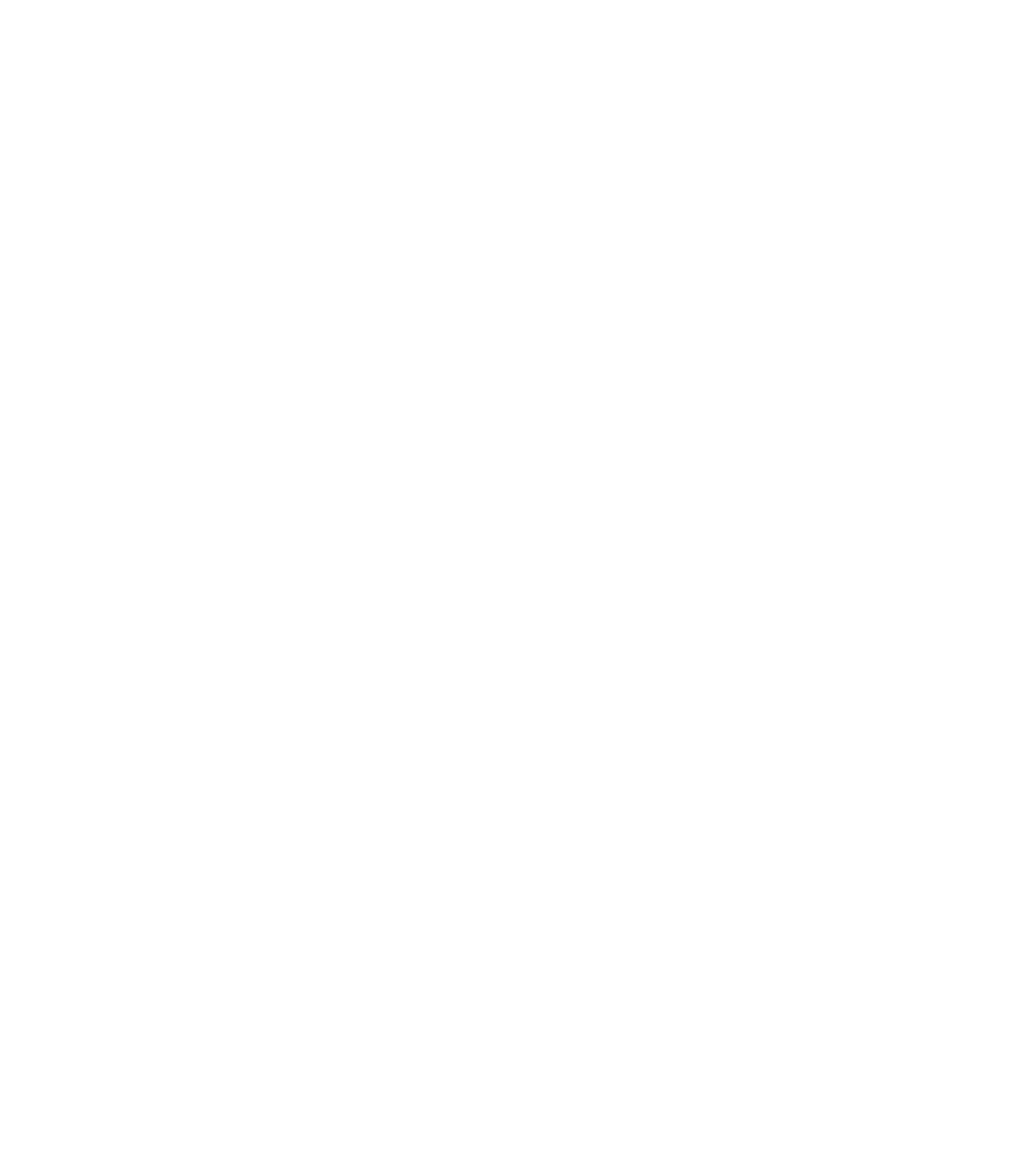
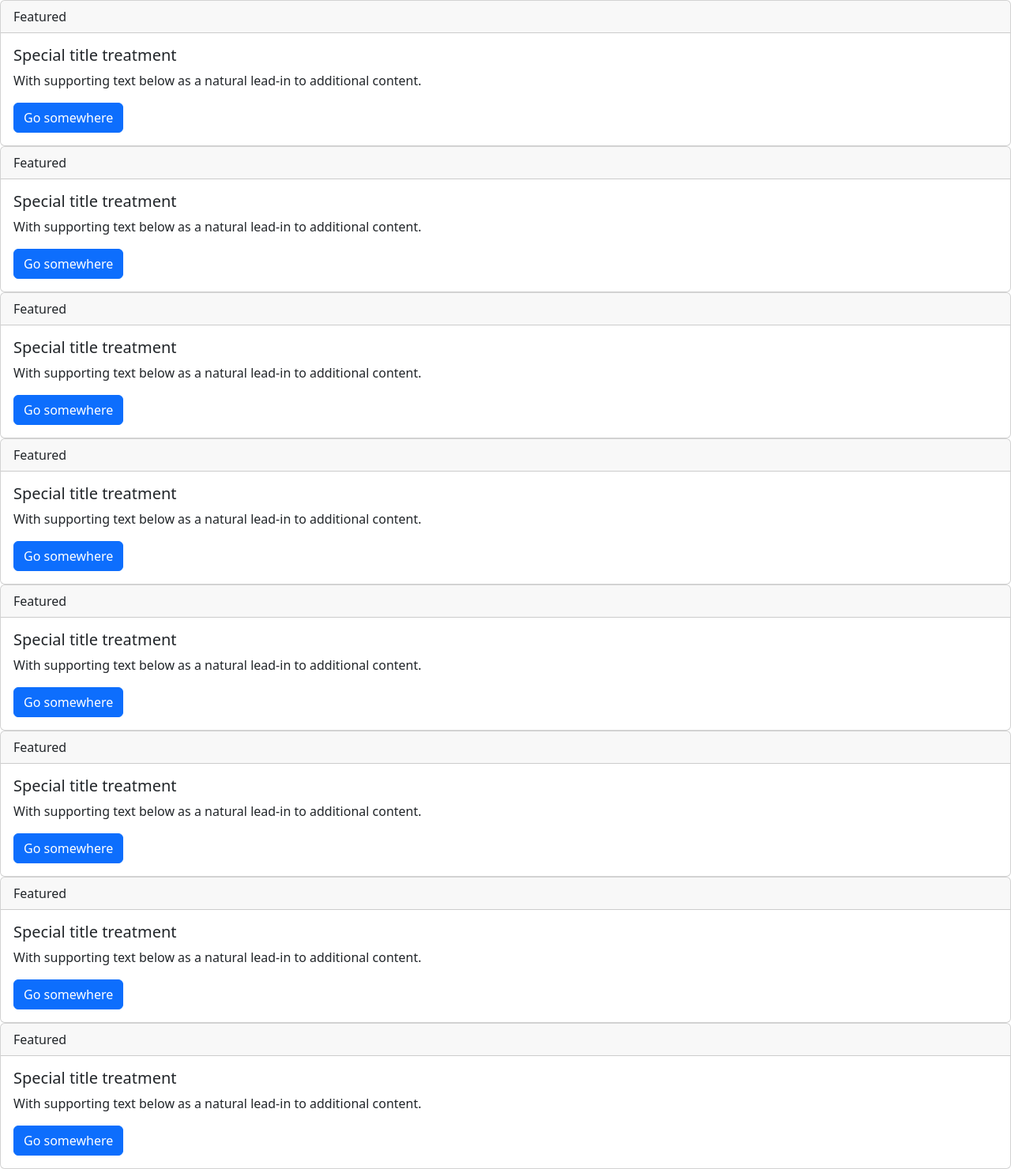
Before and after one commit to acciojob/bootstrap-card-UdayBari3421, a website: page main.html in a window 1280 px wide. Shown: the whole page at 79% size. Before the commit the page ends 800 px from the top, so only its background shows below. Drawn offline with nearby package versions, Linux system fonts and the light colour scheme.

Commit message:
created a submission

```diff
--- a/main.html
+++ b/main.html
@@ -4,13 +4,96 @@
 
 <head>
 	<link rel="stylesheet" href="styles.css">
+	<link href="https://cdn.jsdelivr.net/npm/bootstrap@5.3.1/dist/css/bootstrap.min.css" rel="stylesheet" integrity="sha384-4bw+/aepP/YC94hEpVNVgiZdgIC5+VKNBQNGCHeKRQN+PtmoHDEXuppvnDJzQIu9" crossorigin="anonymous">
 </head>
 
 <body>
+
+	<div class="card">
+	  <div class="card-header">
+	    Featured
+	  </div>
+	  <div class="card-body">
+	    <h5 class="card-title">Special title treatment</h5>
+	    <p class="card-text">With supporting text below as a natural lead-in to additional content.</p>
+	    <a href="#" class="btn btn-primary">Go somewhere</a>
+	  </div>
+	</div>
+	<div class="card">
+	  <div class="card-header">
+	    Featured
+	  </div>
+	  <div class="card-body">
+	    <h5 class="card-title">Special title treatment</h5>
+	    <p class="card-text">With supporting text below as a natural lead-in to additional content.</p>
+	    <a href="#" class="btn btn-primary">Go somewhere</a>
+	  </div>
+	</div>
+	<div class="card">
+	  <div class="card-header">
+	    Featured
+	  </div>
+	  <div class="card-body">
+	    <h5 class="card-title">Special title treatment</h5>
+	    <p class="card-text">With supporting text below as a natural lead-in to additional content.</p>
+	    <a href="#" class="btn btn-primary">Go somewhere</a>
+	  </div>
+	</div>
+	<div class="card">
+	  <div class="card-header">
+	    Featured
+	  </div>
+	  <div class="card-body">
+	    <h5 class="card-title">Special title treatment</h5>
+	    <p class="card-text">With supporting text below as a natural lead-in to additional content.</p>
+	    <a href="#" class="btn btn-primary">Go somewhere</a>
+	  </div>
+	</div>
+	<div class="card">
+	  <div class="card-header">
+	    Featured
+	  </div>
+	  <div class="card-body">
+	    <h5 class="card-title">Special title treatment</h5>
+	    <p class="card-text">With supporting text below as a natural lead-in to additional content.</p>
+	    <a href="#" class="btn btn-primary">Go somewhere</a>
+	  </div>
+	</div>
+	<div class="card">
+	  <div class="card-header">
+	    Featured
+	  </div>
+	  <div class="card-body">
+	    <h5 class="card-title">Special title treatment</h5>
+	    <p class="card-text">With supporting text below as a natural lead-in to additional content.</p>
+	    <a href="#" class="btn btn-primary">Go somewhere</a>
+	  </div>
+	</div>
+	<div class="card">
+	  <div class="card-header">
+	    Featured
+	  </div>
+	  <div class="card-body">
+	    <h5 class="card-title">Special title treatment</h5>
+	    <p class="card-text">With supporting text below as a natural lead-in to additional content.</p>
+	    <a href="#" class="btn btn-primary">Go somewhere</a>
+	  </div>
+	</div>
+	<div class="card">
+	  <div class="card-header">
+	    Featured
+	  </div>
+	  <div class="card-body">
+	    <h5 class="card-title">Special title treatment</h5>
+	    <p class="card-text">With supporting text below as a natural lead-in to additional content.</p>
+	    <a href="#" class="btn btn-primary">Go somewhere</a>
+	  </div>
+	</div>
+
 	<!-- the entire body must be written by student -->
     <script type="text/javascript" src="./script.js">
 </script>
-
+<script src="https://cdn.jsdelivr.net/npm/bootstrap@5.3.1/dist/js/bootstrap.bundle.min.js" integrity="sha384-HwwvtgBNo3bZJJLYd8oVXjrBZt8cqVSpeBNS5n7C8IVInixGAoxmnlMuBnhbgrkm" crossorigin="anonymous"></script>
 </body>
 
 </html>
```
